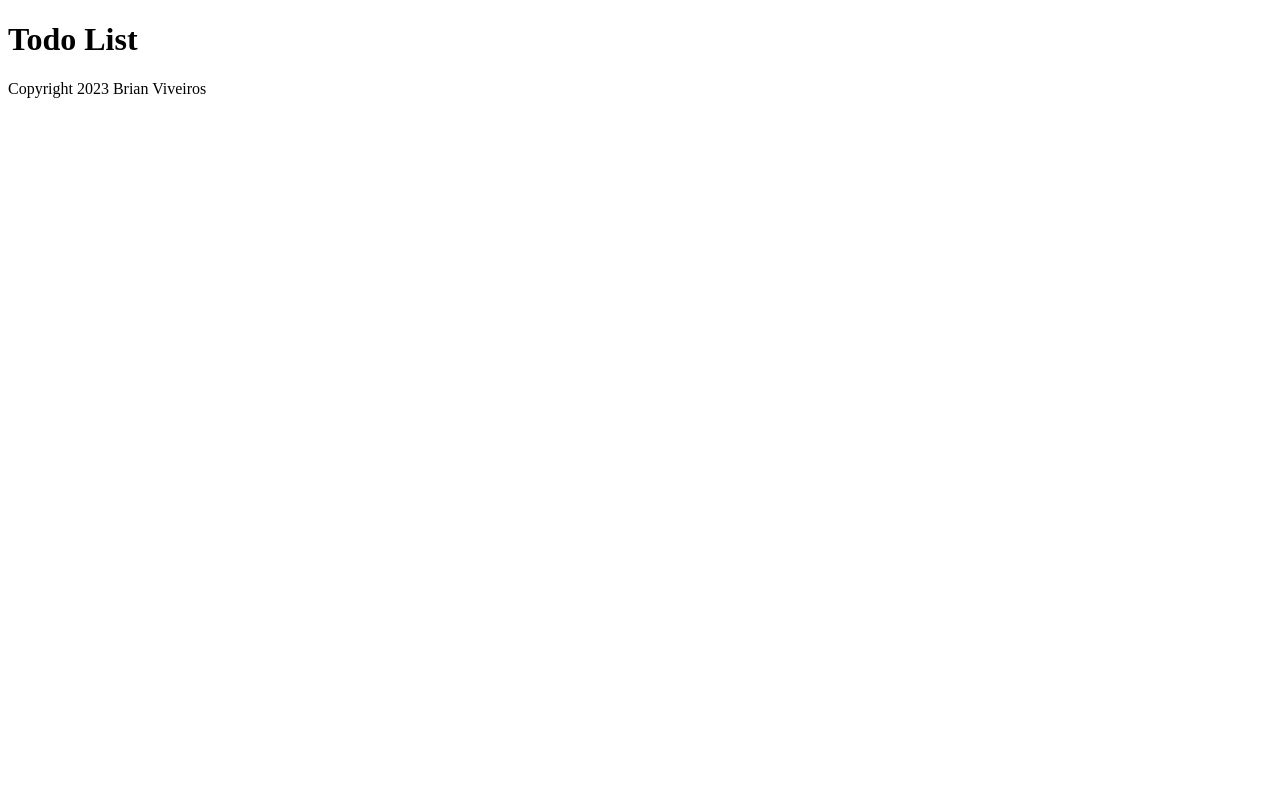
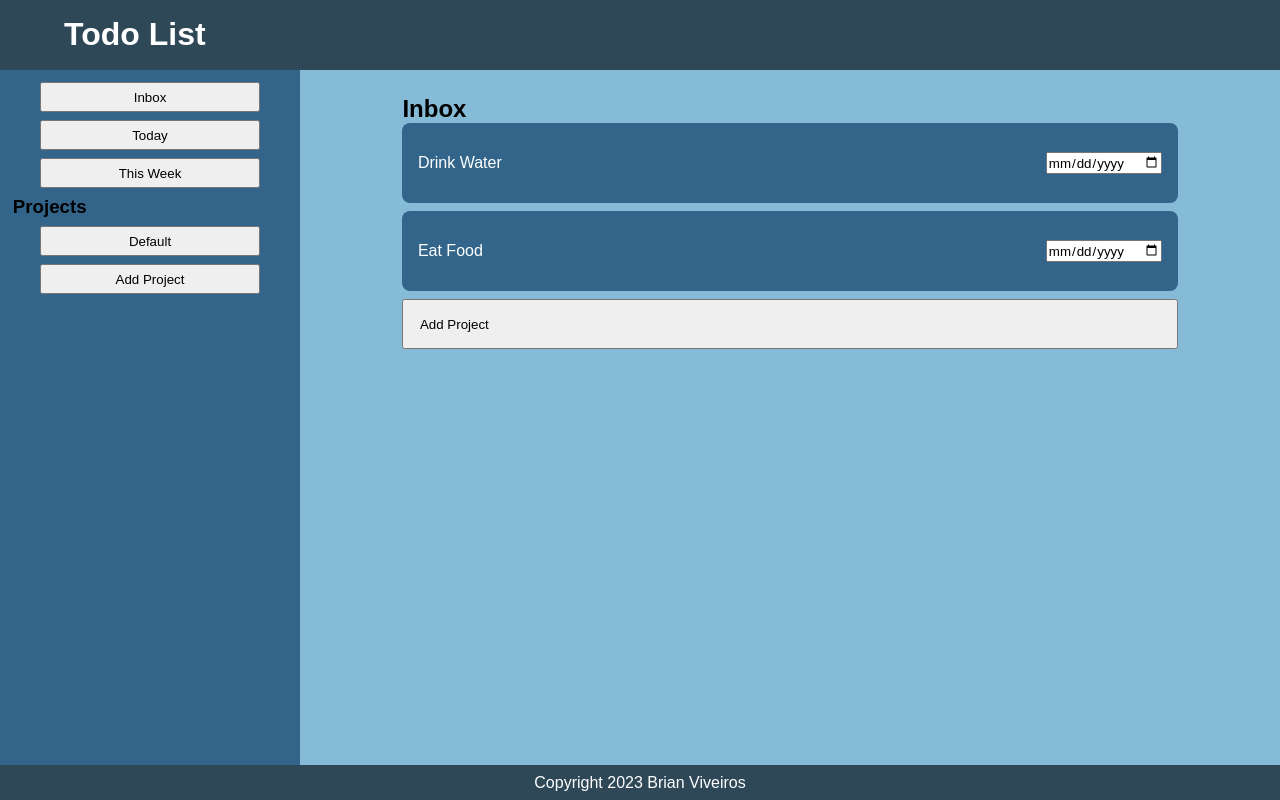
Before and after one commit to Shankk/Todo-List, a website built with webpack: page dist/index.html in a window 1280 px wide. Built offline with Linux system fonts and the light colour scheme.

Commit message:
basic website layout with side bar and main content, no functionality

```diff
--- a/package.json
+++ b/package.json
@@ -9,6 +9,8 @@
   "author": "",
   "license": "ISC",
   "devDependencies": {
+    "css-loader": "^6.8.1",
+    "style-loader": "^3.3.3",
     "webpack": "^5.85.0",
     "webpack-cli": "^5.1.1"
   },
--- a/src/index.js
+++ b/src/index.js
@@ -0,0 +1 @@
+import './styles.css';
--- a/src/styles.css
+++ b/src/styles.css
@@ -0,0 +1,108 @@
+* {
+    margin: 0px;
+    padding: 0px;
+    box-sizing: border-box;
+    font-family: 'Orbitron', sans-serif;
+}
+
+body{
+    margin: 0px;
+    padding: 0px;
+    width: 100vw;
+    height: 100vh;
+
+    display: flex;
+    flex-flow: column nowrap;
+}
+
+.header {
+    height: 10%;
+    width: 100%;
+    background-color: #2F4858;
+    display: flex;
+    justify-content: flex-start;
+    align-items: center;
+    padding-left: 5vw;
+}
+
+.header > h1 {
+    color: white;
+}
+
+.main {
+    height: 100%;
+    width: 100%;
+    display: flex;
+    flex-flow: row nowrap;
+}
+
+.sidebar {
+    height: 100%;
+    width: 15%;
+    min-width: 300px;
+    background-color: #33658A;
+
+    display: flex;
+    flex-flow: column nowrap;
+    padding: 1vw;
+    gap: 1vh;
+}
+
+.sidebar-btn {
+    height: 30px;
+    width: 80%;
+
+    align-self: center;
+}
+
+.content {
+    height: 100%;
+    width: 85%;
+
+    background-color: #86BBD8;
+    padding: 2% 8%;
+}
+
+.content-btn {
+    height: 50px;
+    width: 100%;
+
+    text-align: start;
+    padding: 2%;
+}
+
+.task-list {
+    height: 100%;
+    width: 100%;
+
+    display: flex;
+    flex-flow: column nowrap;
+    gap: 1vh;
+
+}
+
+.task-item {
+    height: 80px;
+    width: 100%;
+    background-color: #33658A;
+    color: white;
+    border-radius: 8px;
+
+    display: flex;
+    flex-flow: row nowrap;
+    justify-content: space-between;
+    align-items: center;
+    padding: 2%;
+}
+
+.footer {
+    height: 5%;
+    width: 100%;
+    background-color: #2F4858;
+    color: white;
+
+    display: flex;
+    flex-flow: row wrap;
+    justify-content: center;
+    align-items: center;
+}
```
Also changed, not shown: dist/index.html, dist/main.js, 1 other file.
